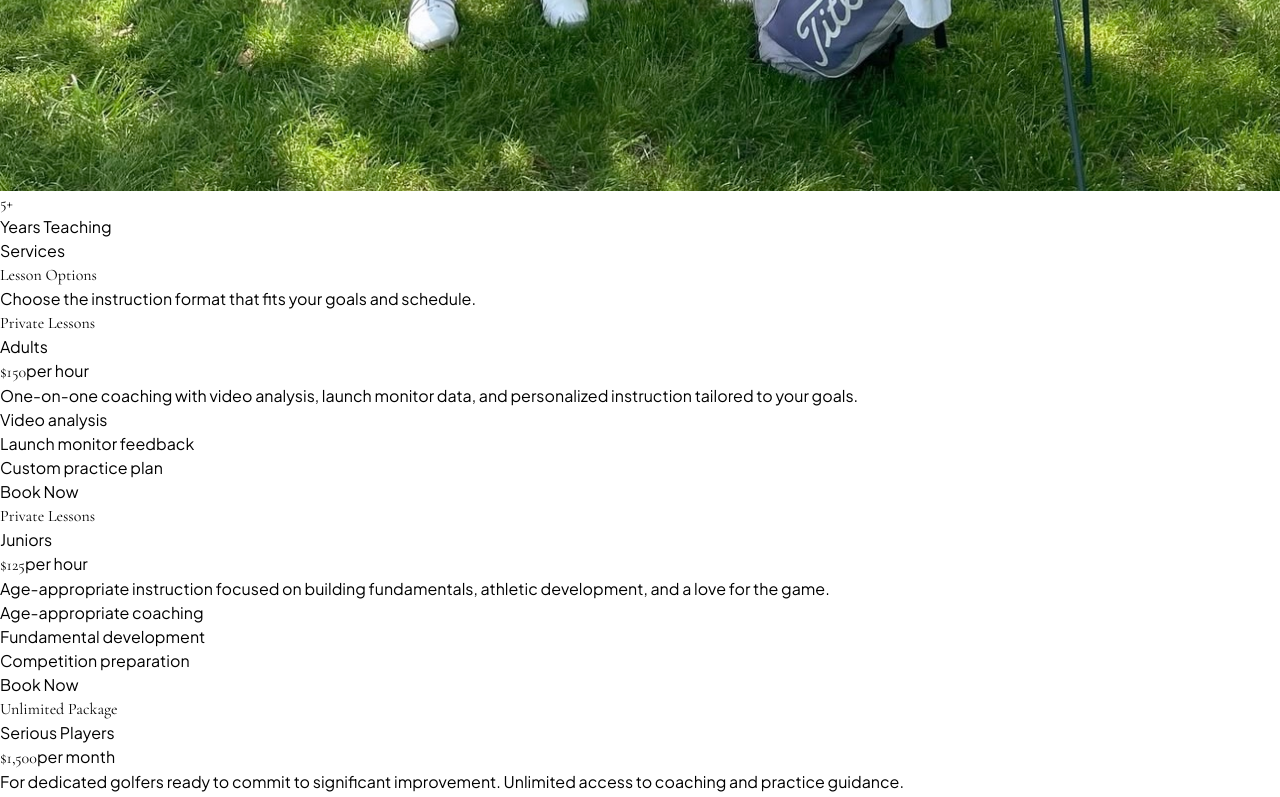
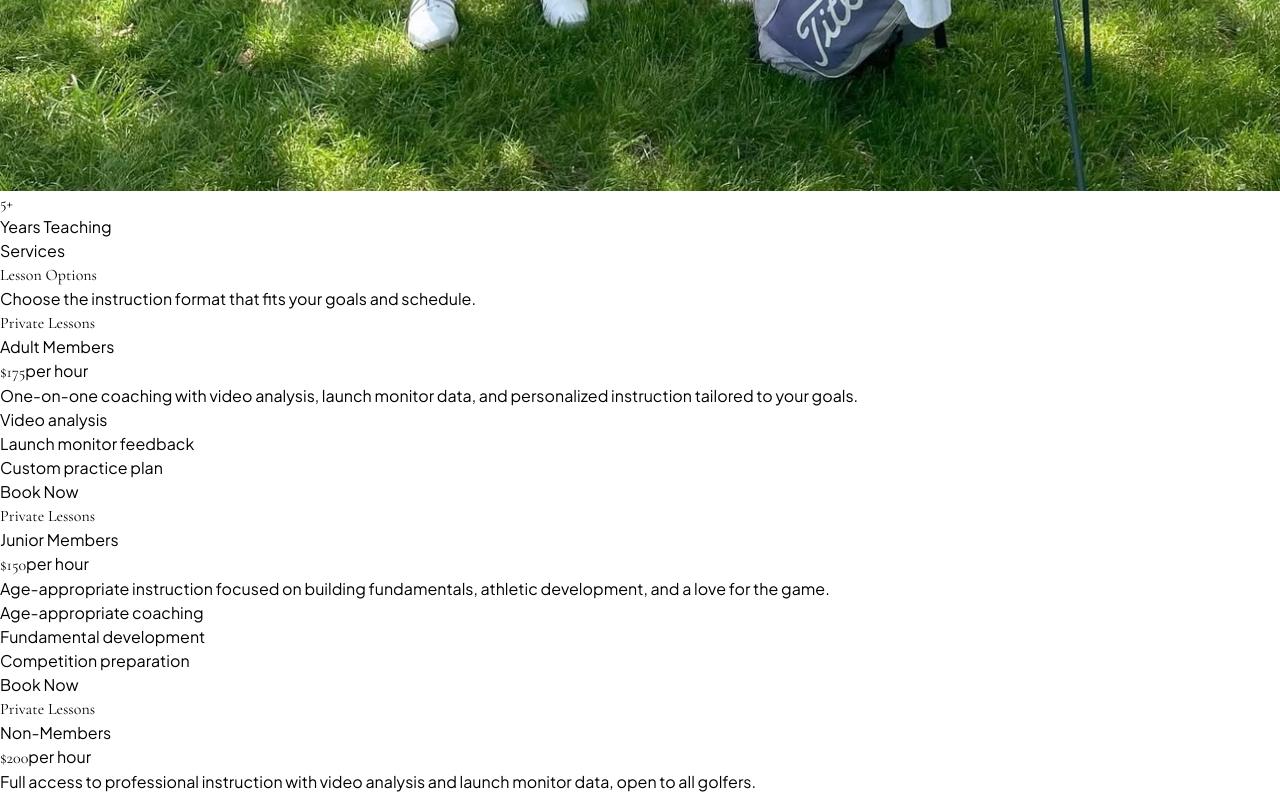
Before and after one commit to tdnorthgolf-afk/tdnorthgolf-website, a React (Vite) app: page / in a window 1280 px wide. Shown: the part 2942-3739 px from the top of the page. Built offline with nearby package versions, Linux system fonts and the light colour scheme.

Commit message:
Update App.jsx

```diff
--- a/src/App.jsx
+++ b/src/App.jsx
@@ -159,7 +159,7 @@ function HeroSection({ onNavigate }) {
         <div className="max-w-2xl">
           <div className="mb-6">
             <span className="inline-block px-4 py-1 bg-stone-100/10 border border-stone-100/20 text-stone-100 text-sm tracking-widest uppercase">
-              Arlington, Texas
+              Fort Worth, Texas
             </span>
           </div>
 
@@ -279,35 +279,35 @@ function ServicesSection({ onNavigate }) {
   const services = [
     {
       title: "Private Lessons",
-      subtitle: "Adults",
-      price: "$150",
+      subtitle: "Adult Members",
+      price: "$175",
       unit: "per hour",
       description: "One-on-one coaching with video analysis, launch monitor data, and personalized instruction tailored to your goals.",
       features: ["Video analysis", "Launch monitor feedback", "Custom practice plan"],
     },
     {
       title: "Private Lessons",
-      subtitle: "Juniors",
-      price: "$125",
+      subtitle: "Junior Members",
+      price: "$150",
       unit: "per hour",
       description: "Age-appropriate instruction focused on building fundamentals, athletic development, and a love for the game.",
       features: ["Age-appropriate coaching", "Fundamental development", "Competition preparation"],
     },
     {
-      title: "Unlimited Package",
-      subtitle: "Serious Players",
-      price: "$1,500",
-      unit: "per month",
-      description: "For dedicated golfers ready to commit to significant improvement. Unlimited access to coaching and practice guidance.",
-      features: ["Unlimited lessons", "Priority scheduling", "Ongoing support"],
+      title: "Private Lessons",
+      subtitle: "Non-Members",
+      price: "$200",
+      unit: "per hour",
+      description: "Full access to professional instruction with video analysis and launch monitor data, open to all golfers.",
+      features: ["Video analysis", "Launch monitor feedback", "Custom practice plan"],
     },
     {
-      title: "Junior Development",
-      subtitle: "Group Training",
-      price: "Contact",
-      unit: "for details",
-      description: "Structured group training for junior golfers looking to develop their skills in a competitive, supportive environment.",
-      features: ["Small group setting", "Skill development", "Tournament prep"],
+      title: "Playing Lessons",
+      subtitle: "On-Course",
+      price: "$300",
+      unit: "per 9 holes",
+      description: "Take your game to the course. Work on strategy, shot selection, and course management in a real-play environment.",
+      features: ["Course management", "Shot selection", "Real-time feedback"],
     },
     {
       title: "Online Coaching",
@@ -384,10 +384,10 @@ function LocationSection() {
           <div>
             <span className="text-sm tracking-widest text-stone-500 uppercase mb-4 block">Location</span>
             <h2 className="font-serif text-4xl md:text-5xl text-stone-900 mb-6">
-              Crown Golf at<br />Texas Rangers Golf Club
+              Mira Vista<br />Country Club
             </h2>
             <p className="text-stone-600 leading-relaxed mb-8">
-              Located at the new Texas Rangers Golf Club in Arlington, Texas. The facility features a 23-acre practice area including a double-ended range, practice hole, and two short game areas with multiple greens—everything you need to develop every aspect of your game.
+              Located at the beautiful Mira Vista Country Club in Fort Worth, Texas. The facility offers world-class practice amenities and a championship golf course—everything you need to develop every aspect of your game.
             </p>
 
             <div className="space-y-4">
@@ -400,7 +400,7 @@ function LocationSection() {
                 </div>
                 <div>
                   <p className="font-medium text-stone-900">Address</p>
-                  <p className="text-stone-600">701 Brown Blvd, Arlington, TX 76011</p>
+                  <p className="text-stone-600">6600 Mira Vista Blvd, Fort Worth, TX 76132</p>
                 </div>
               </div>
 
@@ -412,8 +412,7 @@ function LocationSection() {
                 </div>
                 <div>
                   <p className="font-medium text-stone-900">Hours</p>
-                  <p className="text-stone-600">Monday – Friday: 9am – 5pm</p>
-                  <p className="text-stone-600">Sunday: 9am – 5pm</p>
+                  <p className="text-stone-600">By Appointment</p>
                 </div>
               </div>
 
@@ -440,7 +439,7 @@ function LocationSection() {
             </div>
             <div className="col-span-2 aspect-video bg-stone-200 overflow-hidden">
               <iframe
-                src="https://www.google.com/maps/embed?pb=!1m18!1m12!1m3!1d3355.0!2d-97.108!3d32.767!2m3!1f0!2f0!3f0!3m2!1i1024!2i768!4f13.1!3m3!1m2!1s0x864e7d0b0b0b0b0b%3A0x0!2sTexas%20Rangers%20Golf%20Club!5e0!3m2!1sen!2sus!4v1234567890"
+                src="https://www.google.com/maps/embed?pb=!1m18!1m12!1m3!1d3357.5!2d-97.42!3d32.68!2m3!1f0!2f0!3f0!3m2!1i1024!2i768!4f13.1!3m3!1m2!1s0x864e71c5d6e3f8a7%3A0x9f0c0c0c0c0c0c0c!2sMira%20Vista%20Country%20Club!5e0!3m2!1sen!2sus!4v1234567890"
                 width="100%"
                 height="100%"
                 style={{ border: 0 }}
@@ -636,24 +635,11 @@ function BookingSection() {
               Book a Lesson
             </h2>
             <p className="text-stone-400 leading-relaxed mb-8">
-              Ready to improve your game? Book online through Vagaro or send me a message with any questions.
+              Ready to improve your game? Send me a message or contact me directly to schedule your lesson.
             </p>
 
-            {/* Vagaro Booking Button */}
-            <a
-              href="https://www.vagaro.com/crowngolfperformancearlington"
-              target="_blank"
-              rel="noopener noreferrer"
-              className="inline-flex items-center gap-3 px-8 py-4 bg-stone-100 text-stone-900 font-medium tracking-wide hover:bg-white transition-colors mb-8"
-            >
-              <svg className="w-5 h-5" fill="none" viewBox="0 0 24 24" stroke="currentColor">
-                <path strokeLinecap="round" strokeLinejoin="round" strokeWidth={2} d="M8 7V3m8 4V3m-9 8h10M5 21h14a2 2 0 002-2V7a2 2 0 00-2-2H5a2 2 0 00-2 2v12a2 2 0 002 2z" />
-              </svg>
-              Book Online with Vagaro
-            </a>
-
             <div className="pt-8 border-t border-stone-700">
-              <p className="text-stone-500 text-sm mb-4">Or contact directly:</p>
+              <p className="text-stone-500 text-sm mb-4">Contact directly:</p>
               <div className="space-y-2 text-stone-300">
                 <p>📧 tdnorthgolf@gmail.com</p>
                 <p>📞 (432) 770-5253</p>
```
